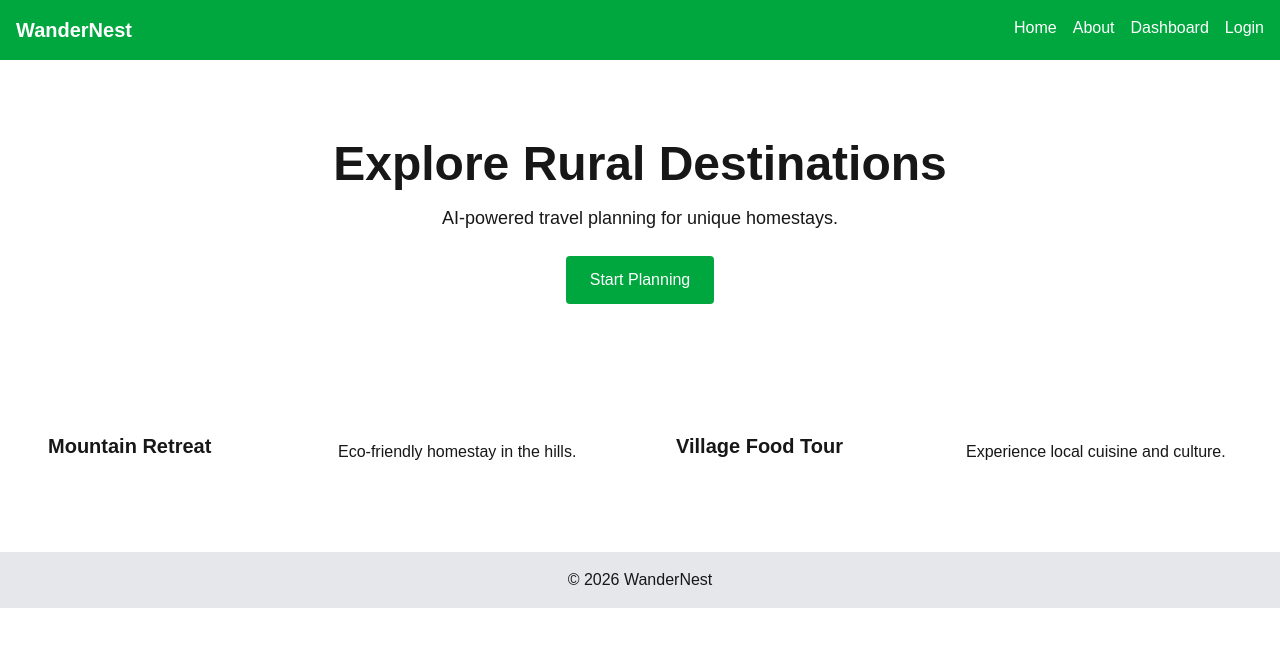
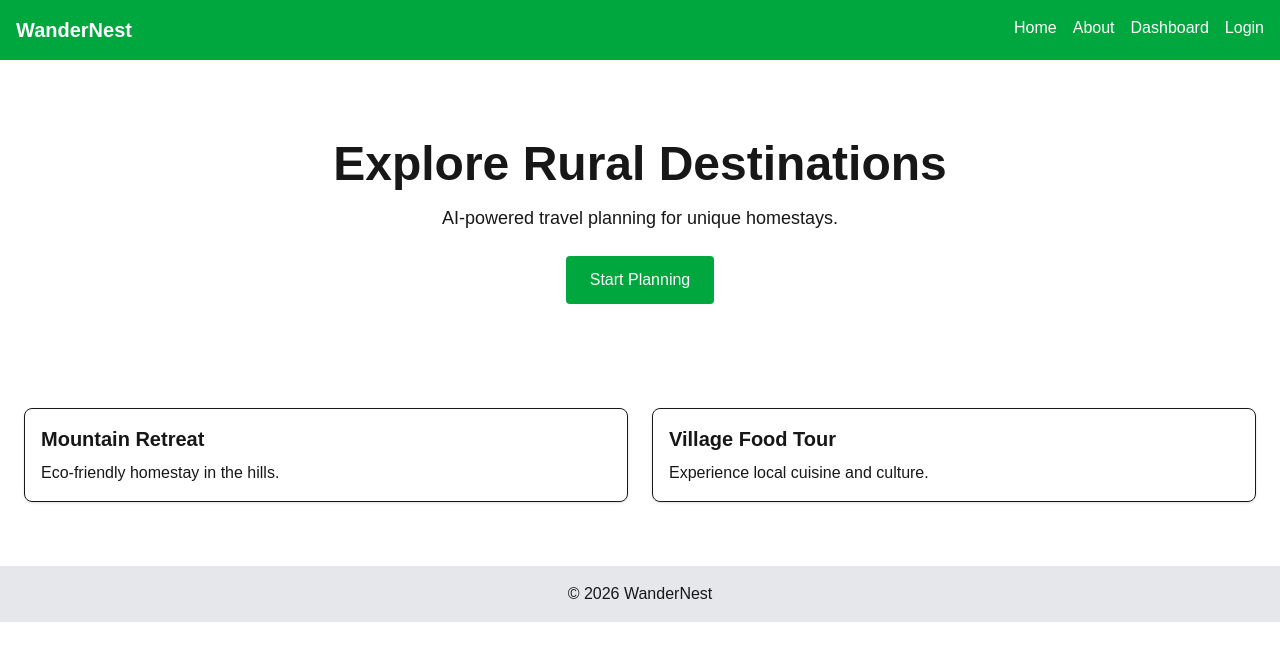
Before and after one commit to Drishti-1912/WanderNest_SIP2026, a Next.js app in the folder frontend/: page / in a window 1280 px wide. Shown: the top 660 px of the page. Built offline with nearby package versions, Linux system fonts and the light colour scheme.

Commit message:
feat: create reusable Navbar Hero Card and Footer components

```diff
--- a/frontend/components/Card.jsx
+++ b/frontend/components/Card.jsx
@@ -1,9 +1,6 @@
-export default function Card({
-  title,
-  description
-}) {
+export default function Card({ title, description }) {
   return (
-    <div className="grid grid-cols-1 md:grid-cols-2 gap-6 p-6">
+    <div className="border rounded-lg p-4 shadow">
       <h2 className="text-xl font-semibold">
         {title}
       </h2>
```
